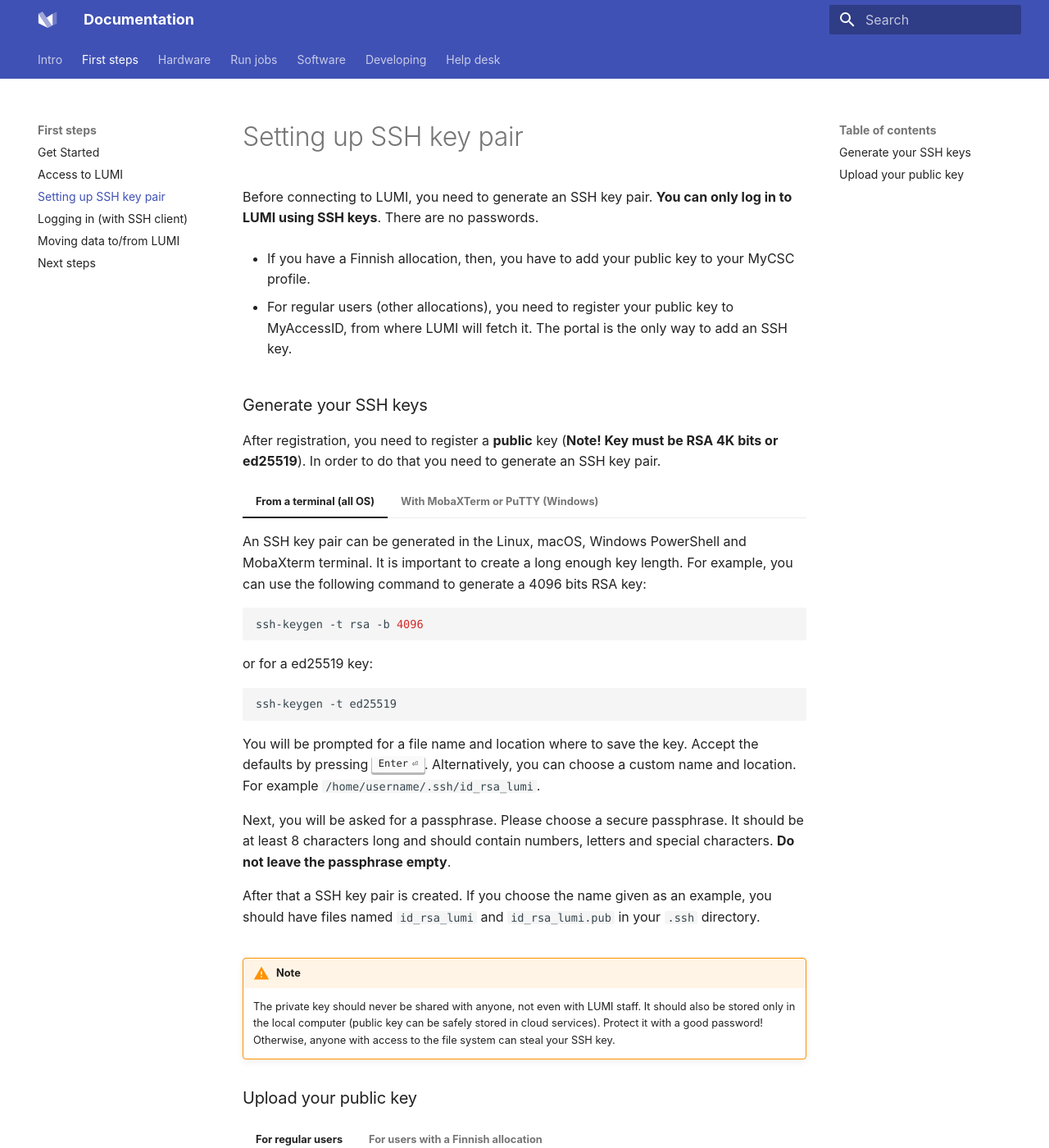
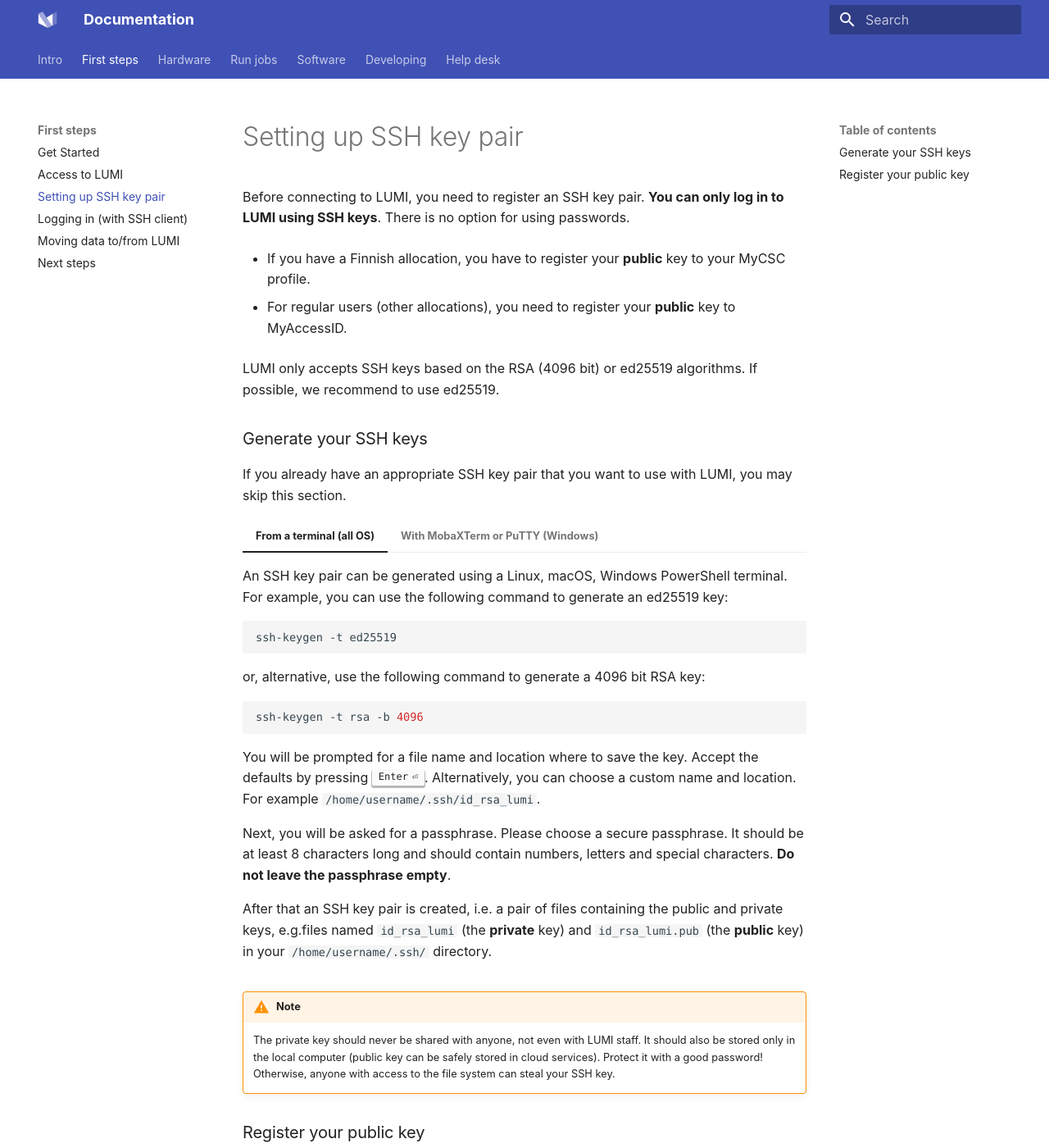
Before and after one commit to Lumi-supercomputer/lumi-userguide, an MkDocs documentation site: the page built from docs/firststeps/SSH-keys.md, in a window 1280 px wide and 1400 px high. Shown: the whole window at 82% size. Built offline with MkDocs 1.6.1 and Material for MkDocs 9.7.7, drawn with Linux system fonts in a browser that asks for light colours; some of the changed text lies outside the part shown.

Commit message:
Some clean-ups to the getting started section of the docs.

````diff
--- a/docs/firststeps/SSH-keys.md
+++ b/docs/firststeps/SSH-keys.md
@@ -13,32 +13,37 @@
 
 # Setting up SSH key pair
 
-Before connecting to LUMI, you need to generate an SSH key pair. **You can only log in to LUMI using SSH keys**. There are no passwords.
+Before connecting to LUMI, you need to register an SSH key pair. **You can only
+log in to LUMI using SSH keys**. There is no option for using passwords.
 
- - If you have a Finnish allocation, then, you have to add your public key to your MyCSC profile.
+ - If you have a Finnish allocation, you have to register your **public** key to
+   your MyCSC profile.
 
- - For regular users (other allocations), you need to register your public key to MyAccessID, from where LUMI will fetch it. The portal is the only way to add an SSH key.
+ - For regular users (other allocations), you need to register your **public**
+   key to MyAccessID.
+
+LUMI only accepts SSH keys based on the RSA (4096 bit) or ed25519 algorithms.
+If possible, we recommend to use ed25519.
 
 ### Generate your SSH keys
 
-After registration, you need to register a **public** key (**Note! Key must be RSA
-4K bits or ed25519**). In order to do that
-you need to generate an SSH key pair.
+If you already have an appropriate SSH key pair that you want to use with LUMI,
+you may skip this section.
 
 === "From a terminal (all OS)"
 
-    An SSH key pair can be generated in the Linux, macOS, Windows PowerShell and
-    MobaXterm terminal. It is important to create a long enough key length. For
-    example, you can use the following command to generate a 4096 bits RSA key:
+    An SSH key pair can be generated using a Linux, macOS, Windows PowerShell
+    terminal. For example, you can use the following command to generate
+    an ed25519 key:
+
+    ```bash
+    ssh-keygen -t ed25519
+    ```
+
+    or, alternative, use the following command to generate a 4096 bit RSA key:
 
     ```bash
     ssh-keygen -t rsa -b 4096
-    ```
-
-    or for a ed25519 key:
-
-    ```bash
-    ssh-keygen -t ed25519
     ```
 
     You will be prompted for a file name and location where to save the
@@ -51,9 +56,10 @@
     numbers, letters and special characters. **Do not leave the passphrase
     empty**.
 
-    After that a SSH key pair is created. If you choose the name given as an
-    example, you should have files named `id_rsa_lumi` and `id_rsa_lumi.pub` in
-    your `.ssh` directory.
+    After that an SSH key pair is created, i.e. a pair of files containing
+    the public and private keys, e.g.files named `id_rsa_lumi`
+    (the **private** key) and `id_rsa_lumi.pub` (the **public** key) in your
+    `/home/username/.ssh/` directory.
 
 === "With MobaXTerm or PuTTY (Windows)"
 
@@ -94,17 +100,16 @@
     LUMI staff. It should also be stored only in the local computer (public key
     can be safely stored in cloud services). Protect it with a good password! Otherwise, anyone with access to the file system can steal your SSH key.
 
-### Upload your public key
+### Register your public key
 
 === "For regular users"
 
-    Now that you have generated your key pair, you need to set up your **public** key
-    in your [:material-account: **user profile**][myaccessid-profile]. From there, the public key will be
-    copied to LUMI with some delay according to the synchronization schedule.
+    Now that you have generated your key pair, you need to register your **public** key
+    in your MyAccessID [:material-account: **user profile**][myaccessid-profile]. From there, the public key will be
+    copied to LUMI.
 
     To register your key, click on the *Settings* item of the menu on the left
-    as shown in the figure below. Then select *Ssh keys*. From here you can add a new public key
-    or remove an old one. **Note:** SSH key structure is *algorithm, key, comment*.
+    as shown in the figure below. Then select *SSH keys* and click the *New key* button. Now copy and paste the content of your **private** key, e.g. the content of `id_rsa_lumi.pub`, and click the *Add SSH key* button.
 
     <figure>
       <img src="../../assets/images/MyAccessID_ssh-key.png" width="480" alt="Screenshot of user profile settings to setup ssh public key">
@@ -113,10 +118,8 @@
 
 === "For users with a Finnish allocation"
 
-    Now that you have generated your key pair, you need to set up your
-    **public** key in your [:material-account: **user profile**][mycsc-profile]. From there, the
-    public key will be copied to LUMI with some delay according to the
-    synchronization schedule.
+    Now that you have generated your key pair, you need register up your
+    **public** key in your MyCSC [:material-account: **user profile**][mycsc-profile].
 
     To register your key with [MyCSC][mycsc-profile], click on *My Profile* item
     of the menu on the left as shown in the figure below. Then scroll to the end
@@ -129,6 +132,6 @@
       <figcaption>MyCSC profile information to add ssh public key.</figcaption>
     </figure>
 
-After registering the key, there can be a couple of hours delay until it is
-synchronized. **You will receive your username via email once your account is
+After registering your SSH key, there can be a couple of hours delay until it is
+synchronized to LUMI. **You will receive your username via email once your account is
 created**.
````
Also changed, not shown: docs/firststeps/accessLUMI.md (+11 -11 lines).
